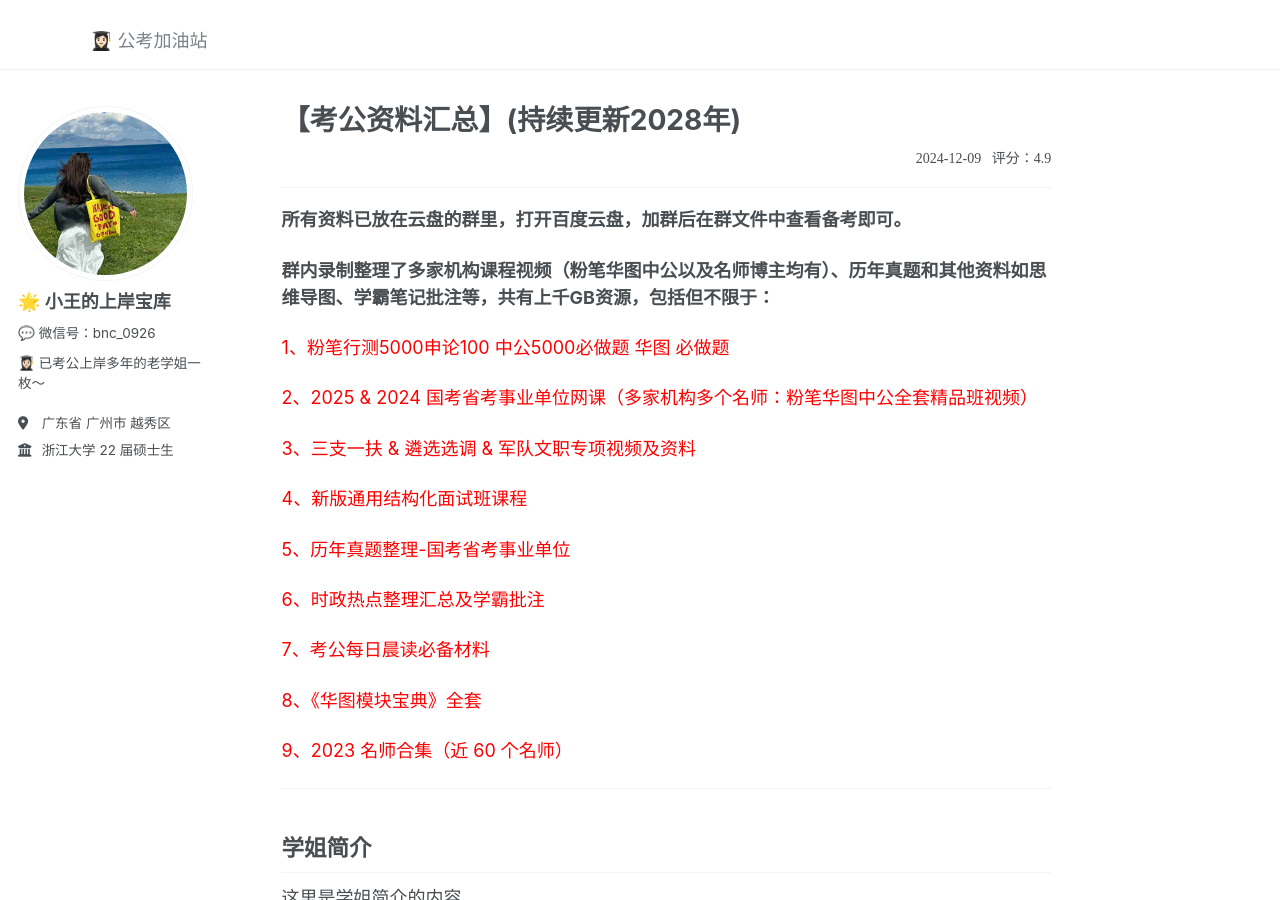
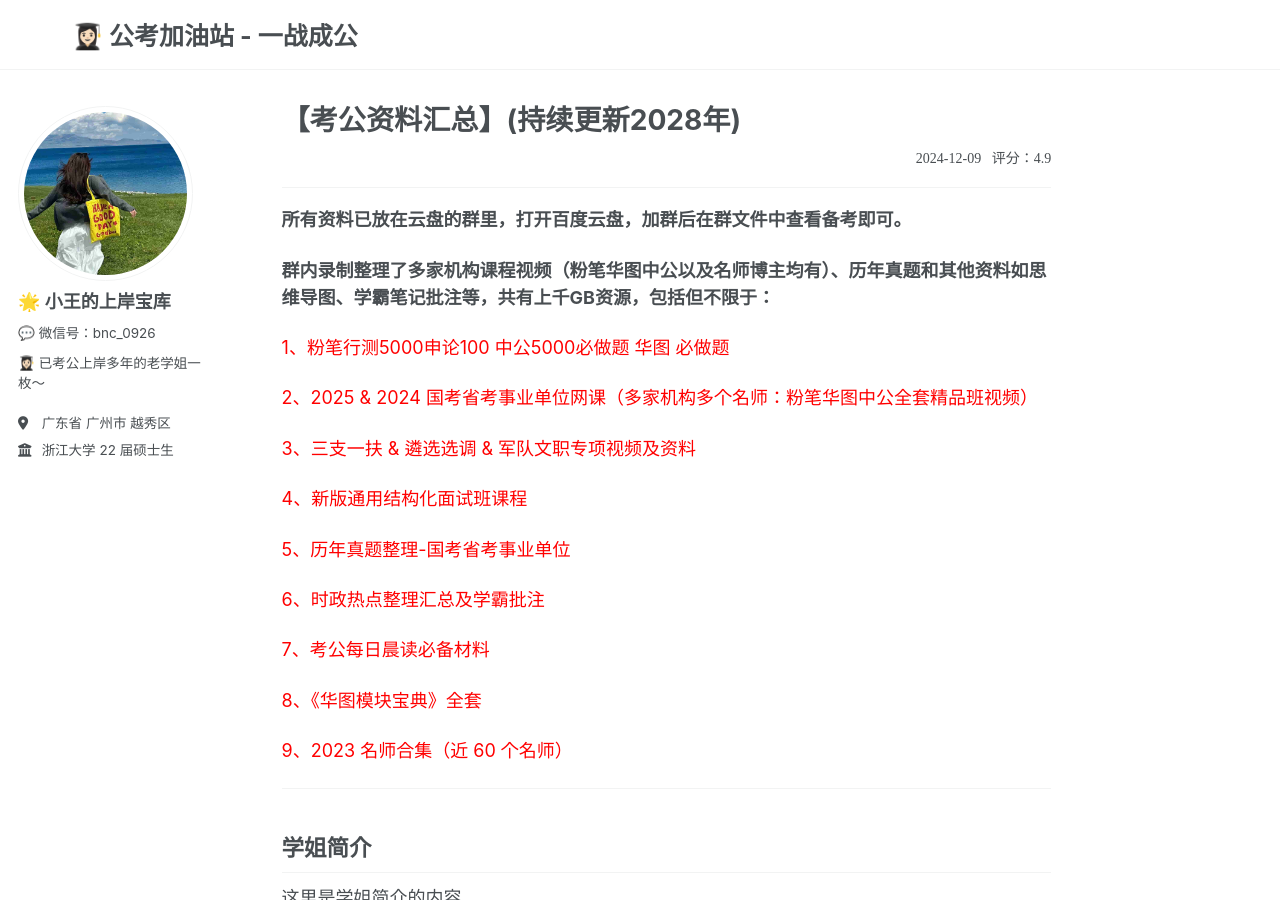
Before and after one commit to KnowledgeStoreVIP/GkStoreVIP.github.io, a Jekyll site: the page built from _pages/about.md, in a window 1280 px wide and 900 px high. Built offline with Jekyll 4.4.1, drawn with Linux system fonts in a browser that asks for light colours; comment, search, counter and statistics services are not loaded.

Commit message:
Update navigation.yml

```diff
--- a/_data/navigation.yml
+++ b/_data/navigation.yml
@@ -5,7 +5,7 @@
 # prevent it from being included in the site.
 
 main:
-  - title: "👩🏻‍🎓 公考加油站"
+  - title: "👩🏻‍🎓 公考加油站 - 一战成公"
 
   # - title: "🏷️ 学姐简介"
   #   url: /cv/
```
